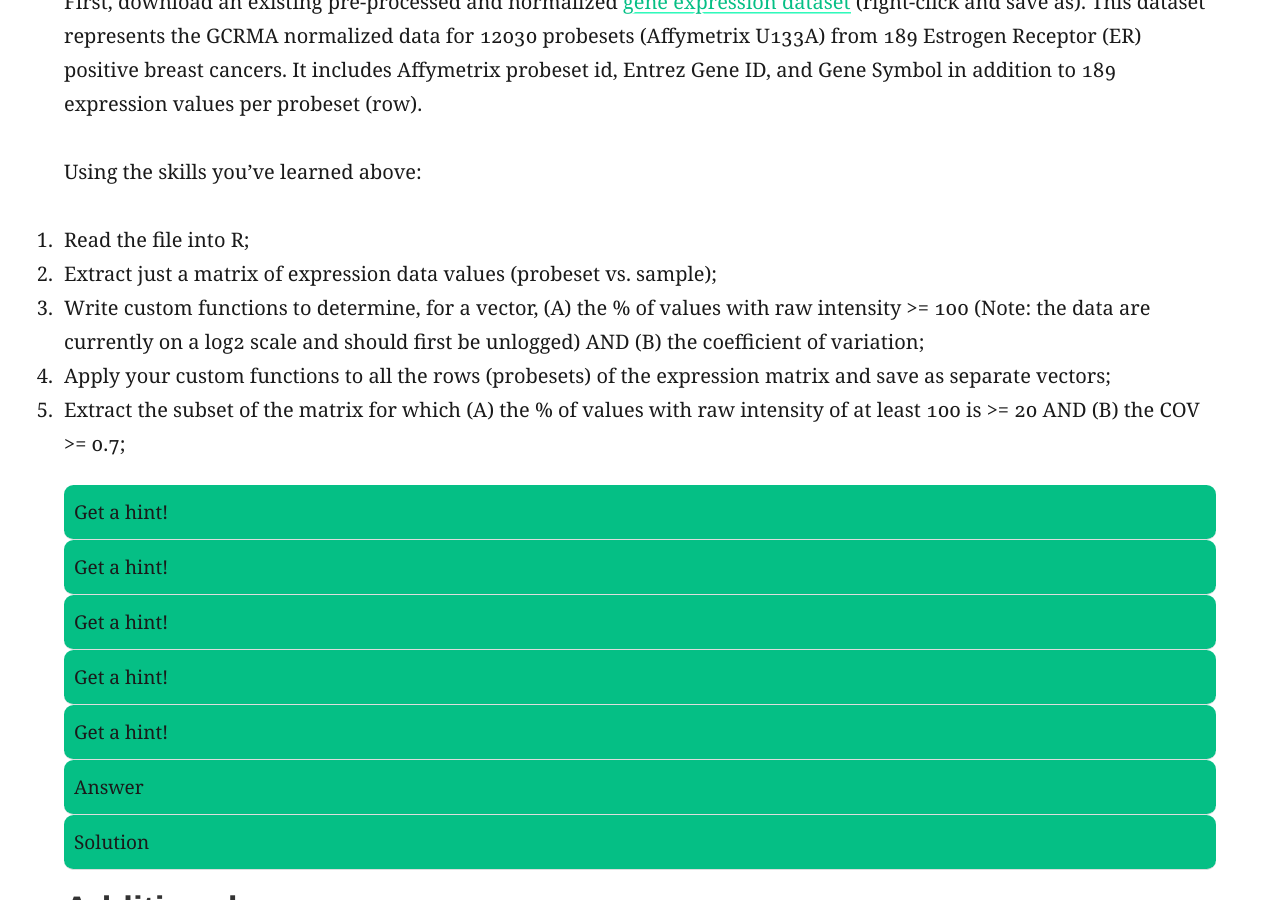
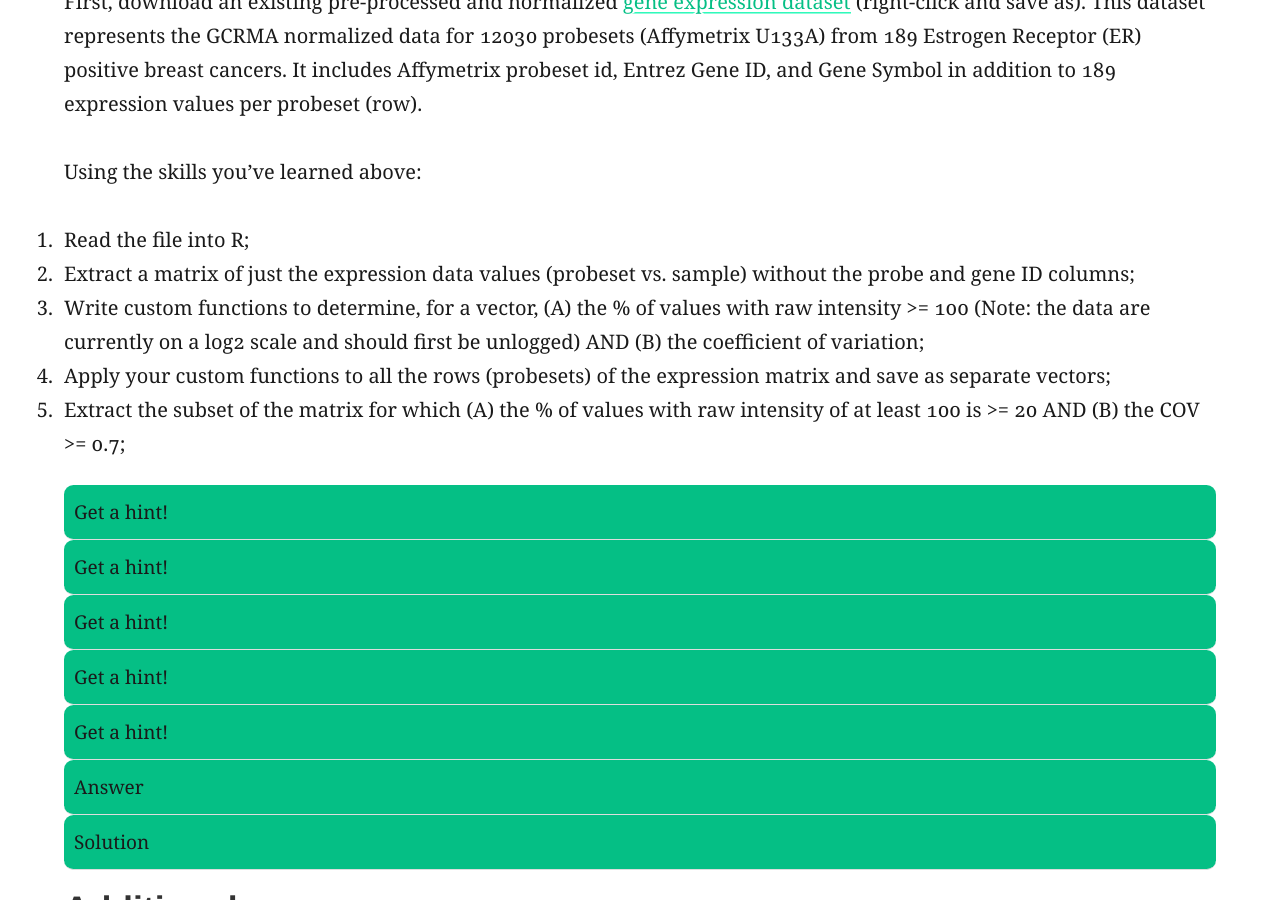
Before and after one commit to griffithlab/genviz.org, a Jekyll site: the page built from _posts/0002-02-01-introductionToR.md, in a window 1280 px wide and 900 px high, scrolled down 18314 px. Built offline with Jekyll 4.4.1, drawn with Linux system fonts in a browser that asks for light colours; nearby versions of some CDN libraries.

Commit message:
minor wording change to introR exercise

```diff
--- a/_posts/0002-02-01-introductionToR.md
+++ b/_posts/0002-02-01-introductionToR.md
@@ -421,7 +421,7 @@ First, download an existing pre-processed and normalized [gene expression datase
 
 Using the skills you've learned above:
 1. Read the file into R;
-2. Extract just a matrix of expression data values (probeset vs. sample);
+2. Extract a matrix of just the expression data values (probeset vs. sample) without the probe and gene ID columns;
 3. Write custom functions to determine, for a vector, (A) the % of values with raw intensity >= 100 (Note: the data are currently on a log2 scale and should first be unlogged) AND (B) the coefficient of variation;
 4. Apply your custom functions to all the rows (probesets) of the expression matrix and save as separate vectors;
 5. Extract the subset of the matrix for which (A) the % of values with raw intensity of at least 100 is >= 20 AND (B) the COV >= 0.7;
```
